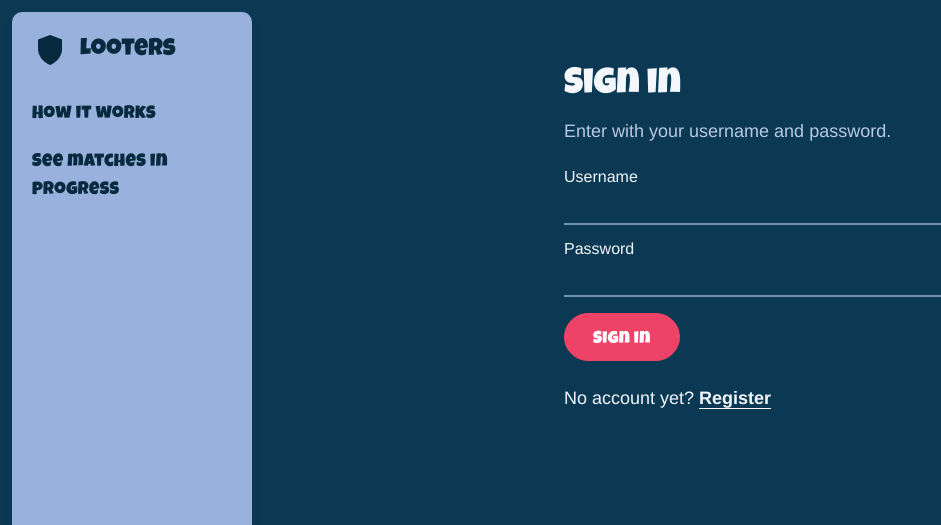
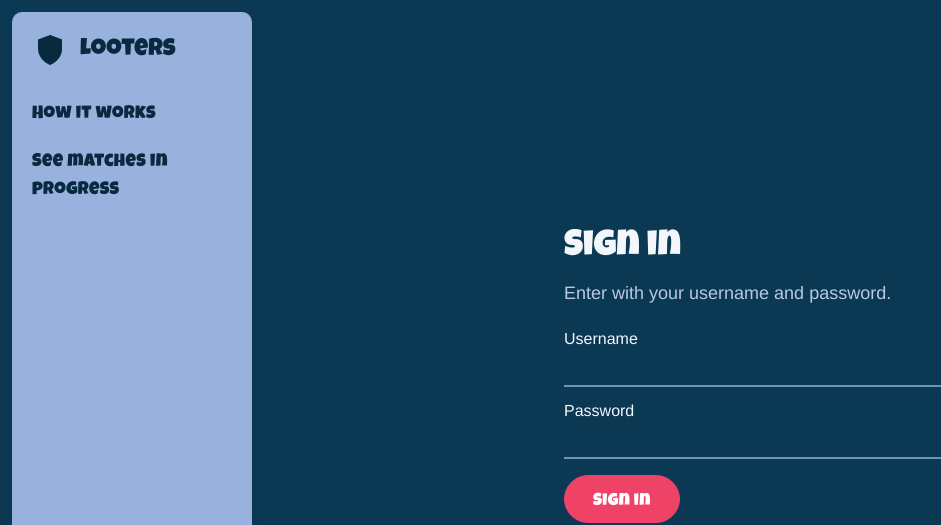
Before and after one commit to Looters-it/looters-web, a React (Vite) app: page /auth/login in a window 1280 px wide. Shown: the top 525 px of the page, without its empty margins (0-941 px from the left). Built offline with nearby package versions, Linux system fonts and the light colour scheme; no server answers; a web font is replaced by a local one.

Commit message:
Centre the sign-in and registration forms on the page

```diff
--- a/src/features/auth/AuthPage.tsx
+++ b/src/features/auth/AuthPage.tsx
@@ -30,7 +30,7 @@ export function AuthPage({ mode }: { mode: 'login' | 'register' }) {
 
   return (
     <section
-      className="mx-auto flex w-full max-w-md flex-col gap-6 px-4 py-10 sm:py-16"
+      className="mx-auto flex min-h-[calc(100dvh-3.5rem)] w-full max-w-md flex-col justify-center gap-6 px-4 py-10 lg:min-h-dvh"
       aria-labelledby="auth-title"
     >
       <div className="flex flex-col gap-2">
```
